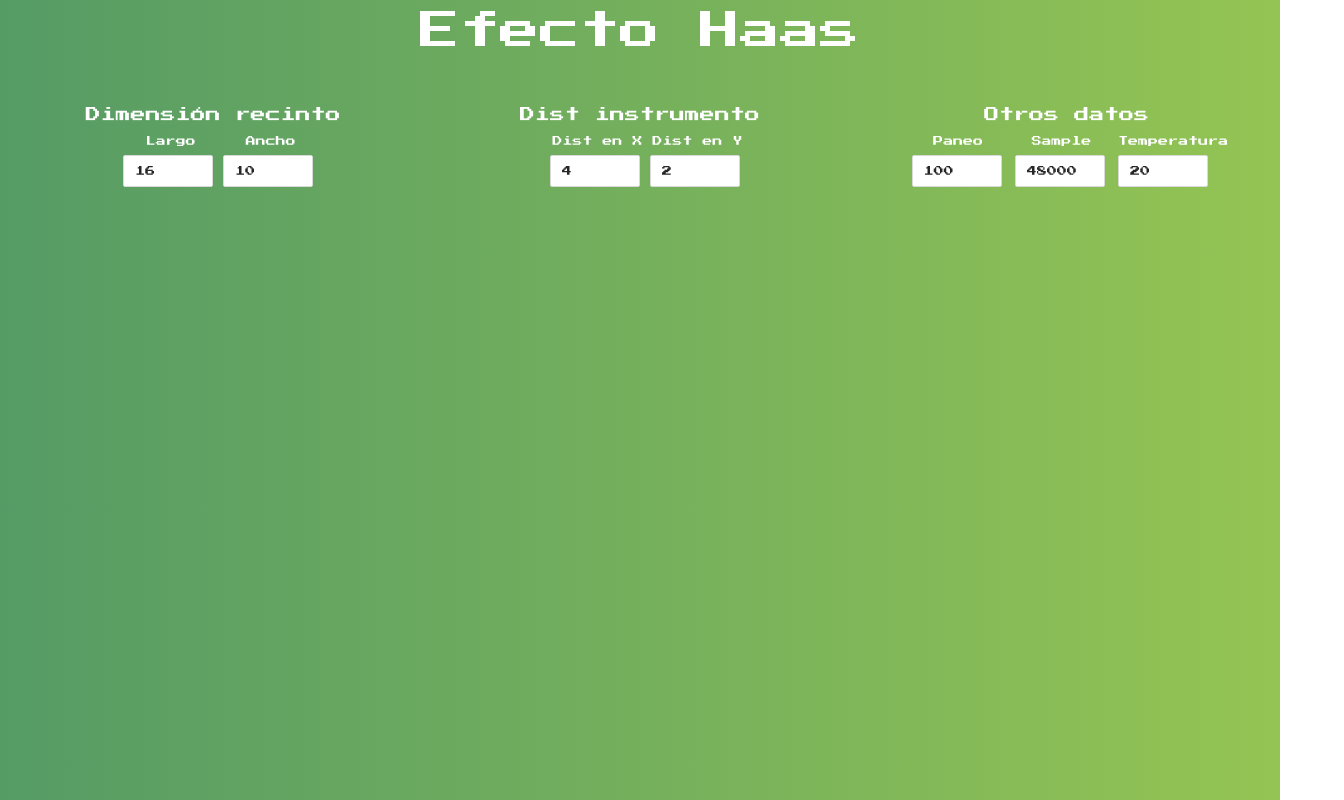
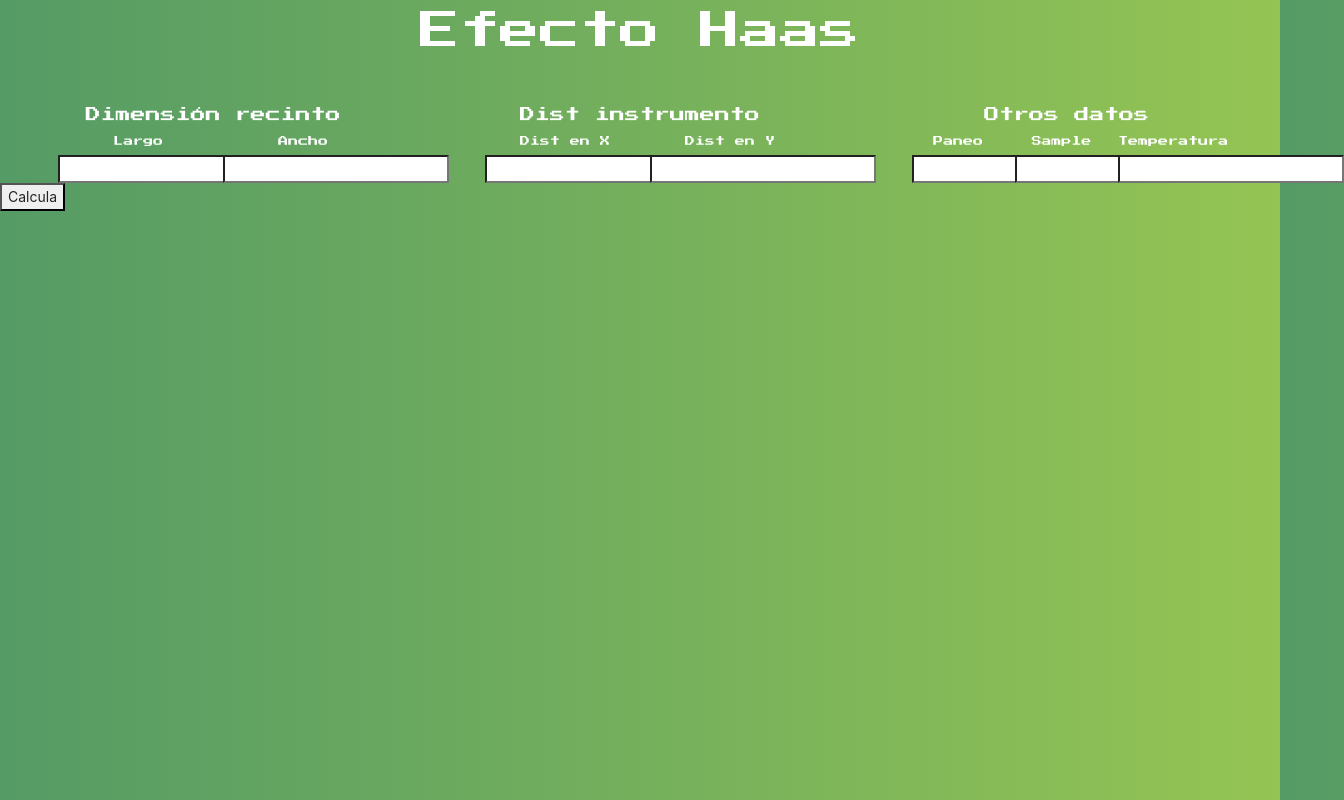
Before and after one commit to LeonLSV/EfectoHaas, a React (Create React App) app: page /intro in a window 1280 px wide. Shown: the whole page, 1344 px wide, since content can reach past the window. Built offline with nearby package versions, Linux system fonts and the light colour scheme; a web font is replaced by a local one.

Commit message:
[add] nes css

```diff
--- a/package.json
+++ b/package.json
@@ -7,6 +7,7 @@
     "@testing-library/react": "^11.1.0",
     "@testing-library/user-event": "^12.1.10",
     "antd": "^4.9.2",
+    "nes.css": "^2.3.0",
     "react": "^17.0.1",
     "react-dom": "^17.0.1",
     "react-router-dom": "^5.2.0",
--- a/public/index.html
+++ b/public/index.html
@@ -9,10 +9,24 @@
       name="description"
       content="Web site created using create-react-app"
     />
+    <link rel="stylesheet" href="./node_modules/nes.css/css/nes.min.css">
     <link rel="stylesheet" type="text/css" href="index.css">
     <link href="https://fonts.googleapis.com/css?family=Press+Start+2P" rel="stylesheet">
     <link rel="apple-touch-icon" href="%PUBLIC_URL%/logo192.png" />
     <link rel="manifest" href="%PUBLIC_URL%/manifest.json" />
+    <link href="https://fonts.googleapis.com/css?family=Press+Start+2P" rel="stylesheet">
+    <link href="https://unpkg.com/nes.css/css/nes.css" rel="stylesheet" />
+
+    <style>
+      html,
+      body,
+      pre,
+      code,
+      kbd,
+      samp {
+        font-family: "font-family que quieres usar";
+      }
+    </style>
     <title>Efecto Haas</title>
   </head>
   <body>
--- a/src/components/Calculo/index.js
+++ b/src/components/Calculo/index.js
@@ -1,11 +1,7 @@
-import React from "react";
-import { Col, Row, InputNumber } from "antd";
+import React, { useState, useRef } from "react";
+import { Col, Row } from "antd";
 import { TextoCalculo } from "./style";
 import { Link } from "react-router-dom";
-
-function onChange(value) {
-  console.log("changed", value);
-}
 
 const centerTodo = {
   display: "flex",
@@ -16,6 +12,24 @@ const centerTodo = {
 };
 
 export const Calculo = () => {
+  const largoInput = useRef(null);
+  const anchoInput = useRef(null);
+  const distX = useRef(null);
+  const distY = useRef(null);
+  const paneoInput = useRef(null);
+  const sampleInput = useRef(null);
+  const temperaturaInput = useRef(null);
+
+  const [mitad, setMitad] = useState("");
+
+  const calculador = () => {
+    const valor = parseInt(largoInput.current.value);
+    const valor2 = parseInt(anchoInput.current.value);
+    const resultado = valor / valor2;
+    console.log(resultado);
+    setMitad(resultado);
+  };
+
   return (
     <>
       <Row>
@@ -42,29 +56,11 @@ export const Calculo = () => {
             }}>
             <Col span={12} style={{ margin: "0 5px" }}>
               <TextoCalculo size={"10px"}>Largo</TextoCalculo>
-              <InputNumber
-                min={0}
-                max={20}
-                defaultValue={16}
-                onChange={onChange}
-                style={{
-                  fontFamily: '"Press Start 2P", cursive',
-                  fontSize: "10px",
-                }}
-              />
+              <input type="number" ref={largoInput} />
             </Col>
             <Col span={12}>
               <TextoCalculo size={"10px"}>Ancho</TextoCalculo>
-              <InputNumber
-                min={0}
-                max={20}
-                defaultValue={10}
-                onChange={onChange}
-                style={{
-                  fontFamily: '"Press Start 2P", cursive',
-                  fontSize: "10px",
-                }}
-              />
+              <input type="number" ref={anchoInput} />
             </Col>
           </Col>
         </Col>
@@ -83,30 +79,12 @@ export const Calculo = () => {
             }}>
             <Col span={12} style={{ margin: "0 5px" }}>
               <TextoCalculo size={"10px"}>Dist en X</TextoCalculo>
-              <InputNumber
-                min={0}
-                max={30}
-                defaultValue={4}
-                onChange={onChange}
-                style={{
-                  fontFamily: '"Press Start 2P", cursive',
-                  fontSize: "10px",
-                }}
-              />
+              <input type="number" ref={distX} />
             </Col>
 
             <Col span={12}>
               <TextoCalculo size={"10px"}>Dist en Y</TextoCalculo>
-              <InputNumber
-                min={0}
-                max={30}
-                defaultValue={2}
-                onChange={onChange}
-                style={{
-                  fontFamily: '"Press Start 2P", cursive',
-                  fontSize: "10px",
-                }}
-              />
+              <input type="number" ref={distY} />
             </Col>
           </Col>
         </Col>
@@ -125,46 +103,21 @@ export const Calculo = () => {
             }}>
             <Col span={7} style={{ margin: "0 5px" }}>
               <TextoCalculo size={"10px"}>Paneo</TextoCalculo>
-              <InputNumber
-                min={0}
-                max={100}
-                defaultValue={100}
-                onChange={onChange}
-                style={{
-                  fontFamily: '"Press Start 2P", cursive',
-                  fontSize: "10px",
-                }}
-              />
+              <input type="number" ref={paneoInput} />
             </Col>
             <Col span={7} style={{ margin: "0 5px" }}>
               <TextoCalculo size={"10px"}>Sample</TextoCalculo>
-              <InputNumber
-                min={0}
-                max={192000}
-                defaultValue={48000}
-                onChange={onChange}
-                style={{
-                  fontFamily: '"Press Start 2P", cursive',
-                  fontSize: "10px",
-                }}
-              />
+              <input type="number" ref={sampleInput} />
             </Col>
             <Col span={7} style={{ margin: "0 5px" }}>
               <TextoCalculo size={"10px"}>Temperatura</TextoCalculo>
-              <InputNumber
-                min={0}
-                max={80}
-                defaultValue={20}
-                onChange={onChange}
-                style={{
-                  fontFamily: '"Press Start 2P", cursive',
-                  fontSize: "10px",
-                }}
-              />
+              <input type="number" ref={temperaturaInput} />
             </Col>
           </Col>
         </Col>
       </Row>
+      <button onClick={calculador}>Calcula</button>
+      <h1>{mitad}</h1>
     </>
   );
 };
```
Also changed, not shown: 2 other files (tests, documents, lock files or other folders).
